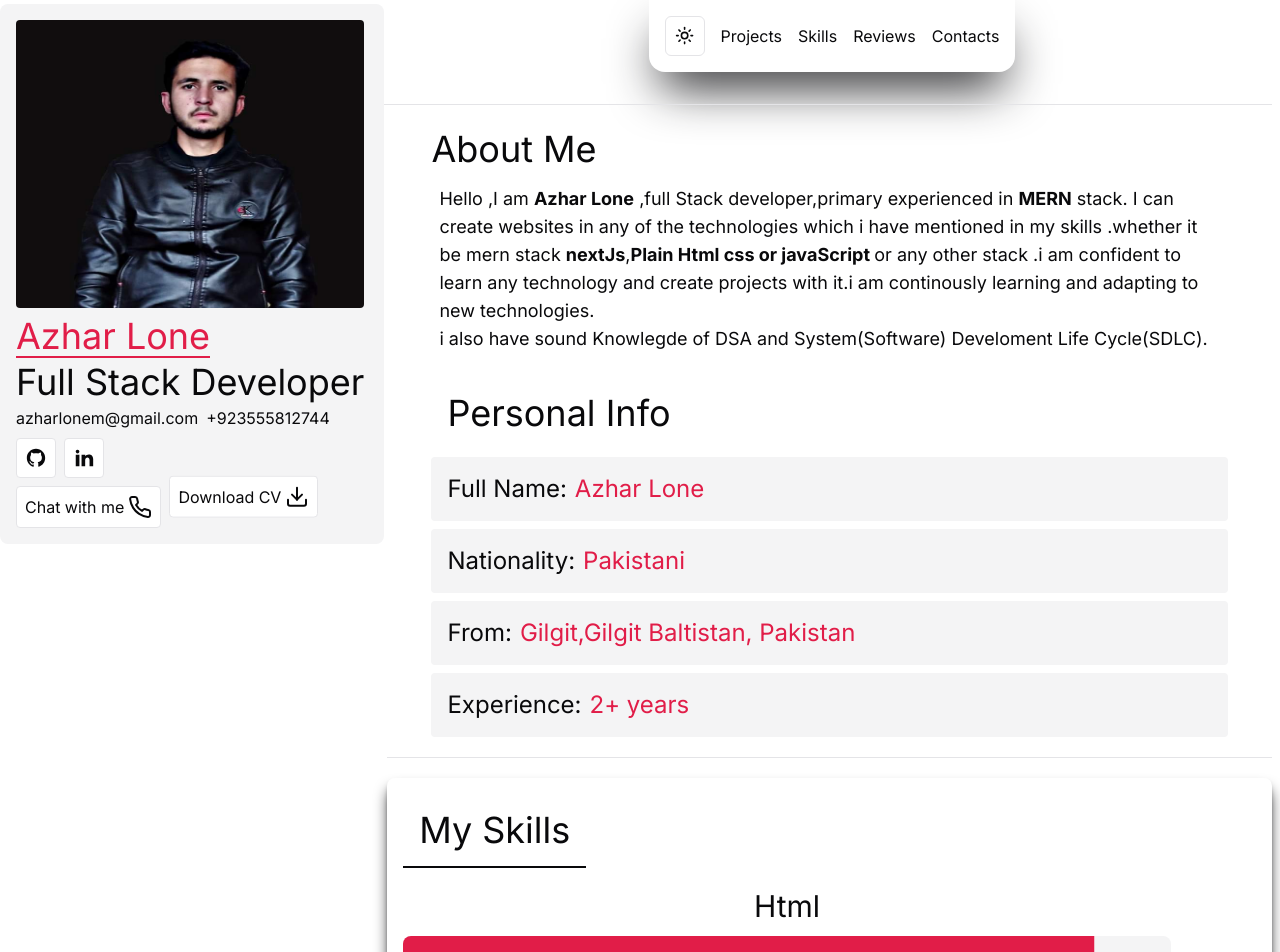
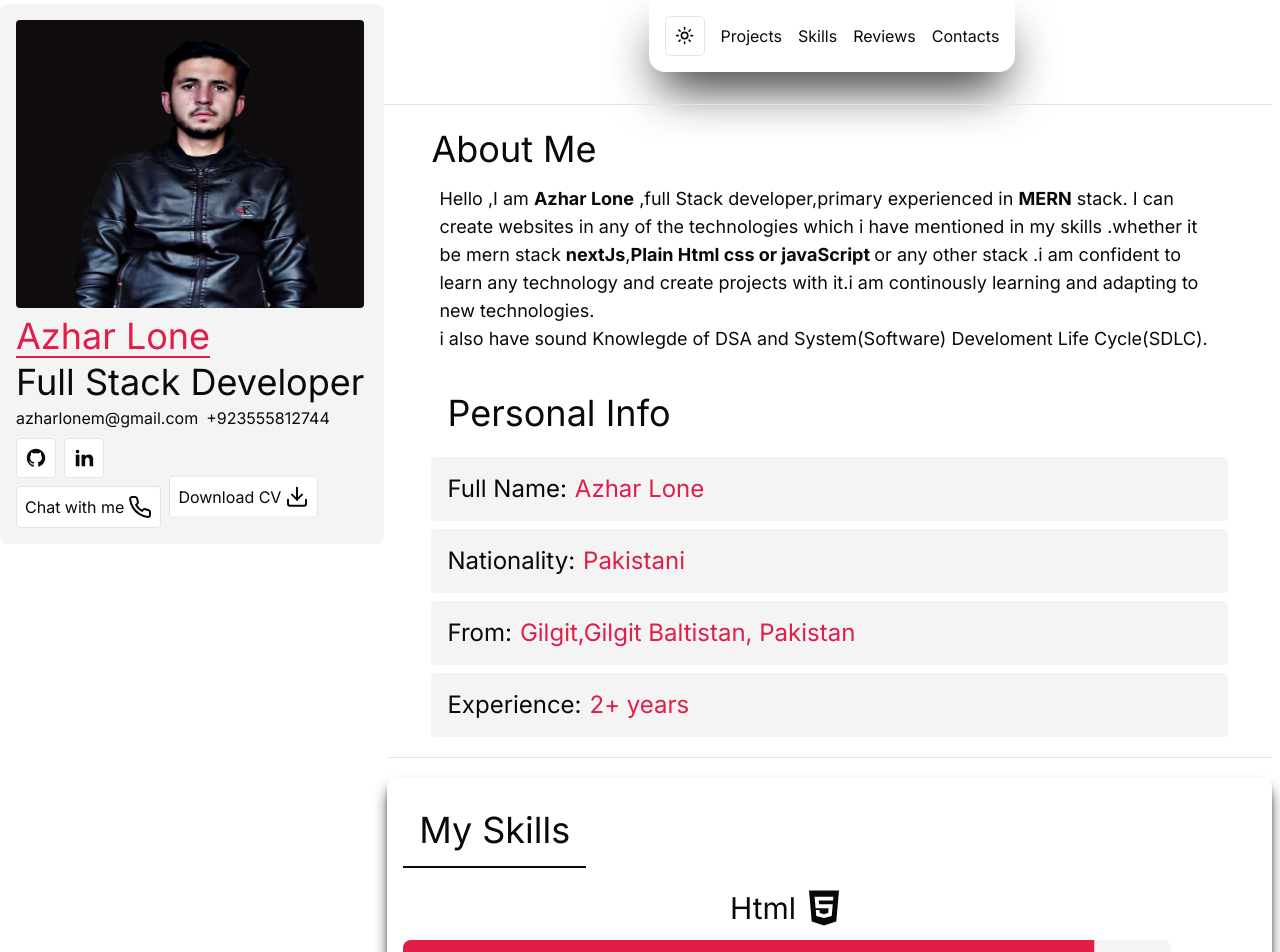
Before and after one commit to Azhar-lone/AzharLone_Portfolio, a Next.js app: page / in a window 1280 px wide. Shown: the top 952 px of the page. Built offline with nearby package versions, Linux system fonts and the light colour scheme.

Commit message:
0.5.8 commit added icons to skills

```diff
--- a/src/app/components/Skills.tsx
+++ b/src/app/components/Skills.tsx
@@ -4,8 +4,24 @@ import { useEffect, useState } from "react";
 import { IconType } from "react-icons";
 
 // icons
-import { FaReact, FaHtml5, FaCss3, FaJs, FaNodeJs } from "react-icons/fa";
-
+import {
+  FaReact,
+  FaHtml5,
+  FaCss3,
+  FaJs,
+  FaNodeJs,
+  FaShieldAlt,
+} from "react-icons/fa";
+import {
+  SiTypescript,
+  SiTailwindcss,
+  SiExpress,
+  SiMongodb,
+  SiShadcnui,
+  SiPostgresql,
+  SiLinux,
+  SiNextdotjs,
+} from "react-icons/si";
 interface progressType {
   value: number;
   text: string;
@@ -32,6 +48,7 @@ export default function Skills() {
     {
       value: 0,
       text: "TypeScript",
+      Icon: SiTypescript,
     },
     {
       value: 0,
@@ -41,6 +58,7 @@ export default function Skills() {
     {
       value: 0,
       text: "tailwindCss",
+      Icon: SiTailwindcss,
     },
     {
       value: 0,
@@ -50,30 +68,37 @@ export default function Skills() {
     {
       value: 0,
       text: "ExpressJs",
+      Icon: SiExpress,
     },
     {
       value: 0,
       text: "MongoDB",
+      Icon: SiMongodb,
     },
     {
       value: 0,
       text: "Sql",
+      Icon: SiPostgresql,
     },
     {
       value: 0,
       text: "WebSecurity",
+      Icon: FaShieldAlt,
     },
     {
       value: 0,
       text: "Linux",
+      Icon: SiLinux,
     },
     {
       value: 0,
       text: "Shadcn/ui",
+      Icon: SiShadcnui,
     },
     {
       value: 0,
       text: "Nextjs",
+      Icon: SiNextdotjs,
     },
   ]);
 
@@ -96,8 +121,7 @@ export default function Skills() {
           <div className="flex gap-3 items-center flex-col  w-[90%]" key={i}>
             <div className="flex gap-2 items-center">
               <h1 className="text-3xl w-fit">{ele.text}</h1>
-
-              {/* {ele.Icon} */}
+              {ele.Icon && <ele.Icon className="size-10" />}
             </div>
             <Progress
               value={ele.value}
@@ -114,18 +138,22 @@ let progressArray: progressType[] = [
   {
     value: 90,
     text: "Html",
+    Icon: FaHtml5,
   },
   {
     value: 80,
     text: "Css",
+    Icon: FaCss3,
   },
   {
     value: 95,
     text: "JavaScript",
+    Icon: FaJs,
   },
   {
     value: 90,
     text: "TypeScript",
+    Icon: SiTypescript,
   },
   {
     value: 90,
@@ -135,38 +163,47 @@ let progressArray: progressType[] = [
   {
     value: 75,
     text: "tailwindCss",
+    Icon: SiTailwindcss,
   },
 
   {
     value: 80,
     text: "NodeJs",
+    Icon: FaNodeJs,
   },
   {
     value: 100,
     text: "ExpressJs",
+    Icon: SiExpress,
   },
   {
     value: 80,
     text: "MongoDB",
+    Icon: SiMongodb,
   },
   {
     value: 80,
     text: "Sql",
+    Icon: SiPostgresql,
   },
   {
     value: 90,
     text: "WebSecurity",
+    Icon: FaShieldAlt,
   },
   {
     value: 90,
     text: "Linux",
+    Icon: SiLinux,
   },
   {
     value: 90,
     text: "Shadcn/ui",
+    Icon: SiShadcnui,
   },
   {
     value: 50,
     text: "Nextjs",
+    Icon: SiNextdotjs,
   },
 ];
--- a/src/components/myUi/Footer.jsx
+++ b/src/components/myUi/Footer.jsx
@@ -8,8 +8,9 @@ import {
   RiLinkedinFill,
   RiGithubFill,
   RiTwitterXFill,
-  RiGoogleFill,
 } from "react-icons/ri";
+import { MdEmail } from "react-icons/md";
+import { FaUpwork } from "react-icons/fa6";
 
 import Container from "./Container";
 
@@ -61,10 +62,15 @@ const icons = [
   },
   {
     path: "#",
-    name: <RiGoogleFill className="size-10" />,
+    name: <MdEmail className="size-10" />,
   },
   {
     path: "https://www.linkedin.com/in/Azhar-lonem",
     name: <RiLinkedinFill className="size-10  " />,
   },
+  {
+    path: "https://www.upwork.com/freelancers/~01c3b64854d63a958a",
+    name: <FaUpwork className="size-10  " />,
+  },
+
 ];
```
